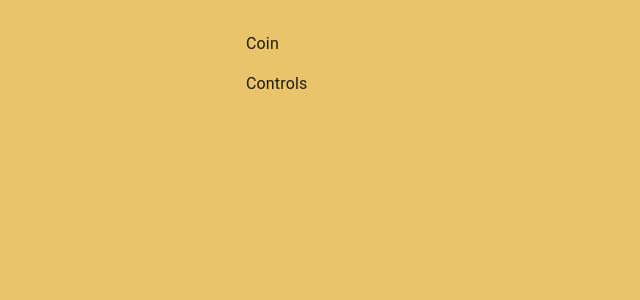
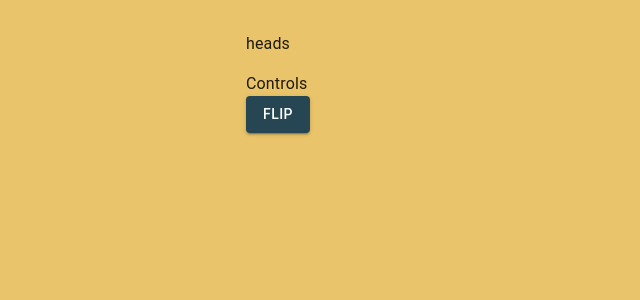
Before and after one commit to zackenichi/coinflip-app, a React (Create React App) app: page / in a window 1280 px wide. Shown: the top 300 px of the page, without its empty margins (0-640 px from the left). Built offline with nearby package versions, Linux system fonts and the light colour scheme.

Commit message:
basic coin flip randomizer

```diff
--- a/src/components/CoinFlip/Coin.tsx
+++ b/src/components/CoinFlip/Coin.tsx
@@ -1,11 +1,15 @@
 import { Grid, Typography } from '@mui/material';
 import { FC } from 'react';
 
-const Coin: FC = () => {
+interface CoinProps {
+  side: string;
+}
+
+const Coin: FC<CoinProps> = ({ side }) => {
   return (
     <Grid container>
       <Grid item xs={12}>
-        <Typography>Coin</Typography>
+        <Typography>{side}</Typography>
       </Grid>
     </Grid>
   );
--- a/src/components/CoinFlip/CoinFlip.tsx
+++ b/src/components/CoinFlip/CoinFlip.tsx
@@ -1,16 +1,30 @@
 import { Grid } from '@mui/material';
-import { FC } from 'react';
+import { FC, useState } from 'react';
 import Coin from './Coin';
 import Controls from './Controls';
 
 const CoinFlip: FC = () => {
+  const [side, setSide] = useState('heads');
+
+  const flipCoin = () => {
+    // Generate a random number between 0 and 1
+    const random = Math.random();
+
+    // Set the side state based on the random number
+    if (random < 0.5) {
+      setSide('heads');
+    } else {
+      setSide('tails');
+    }
+  };
+
   return (
     <Grid container spacing={2}>
       <Grid item xs={12}>
-        <Coin />
+        <Coin side={side} />
       </Grid>
       <Grid item xs={12}>
-        <Controls />
+        <Controls flipCoin={flipCoin} />
       </Grid>
     </Grid>
   );
--- a/src/components/CoinFlip/Controls.tsx
+++ b/src/components/CoinFlip/Controls.tsx
@@ -1,8 +1,19 @@
-import { Typography } from '@mui/material';
-import React from 'react';
+import { Typography, Button } from '@mui/material';
+import { FC } from 'react';
 
-const Controls = () => {
-  return <Typography>Controls</Typography>;
+interface ControlsProps {
+  flipCoin: () => void;
+}
+
+const Controls: FC<ControlsProps> = ({ flipCoin }) => {
+  return (
+    <>
+      <Typography>Controls</Typography>
+      <Button variant="contained" onClick={flipCoin}>
+        Flip
+      </Button>
+    </>
+  );
 };
 
 export default Controls;
```
